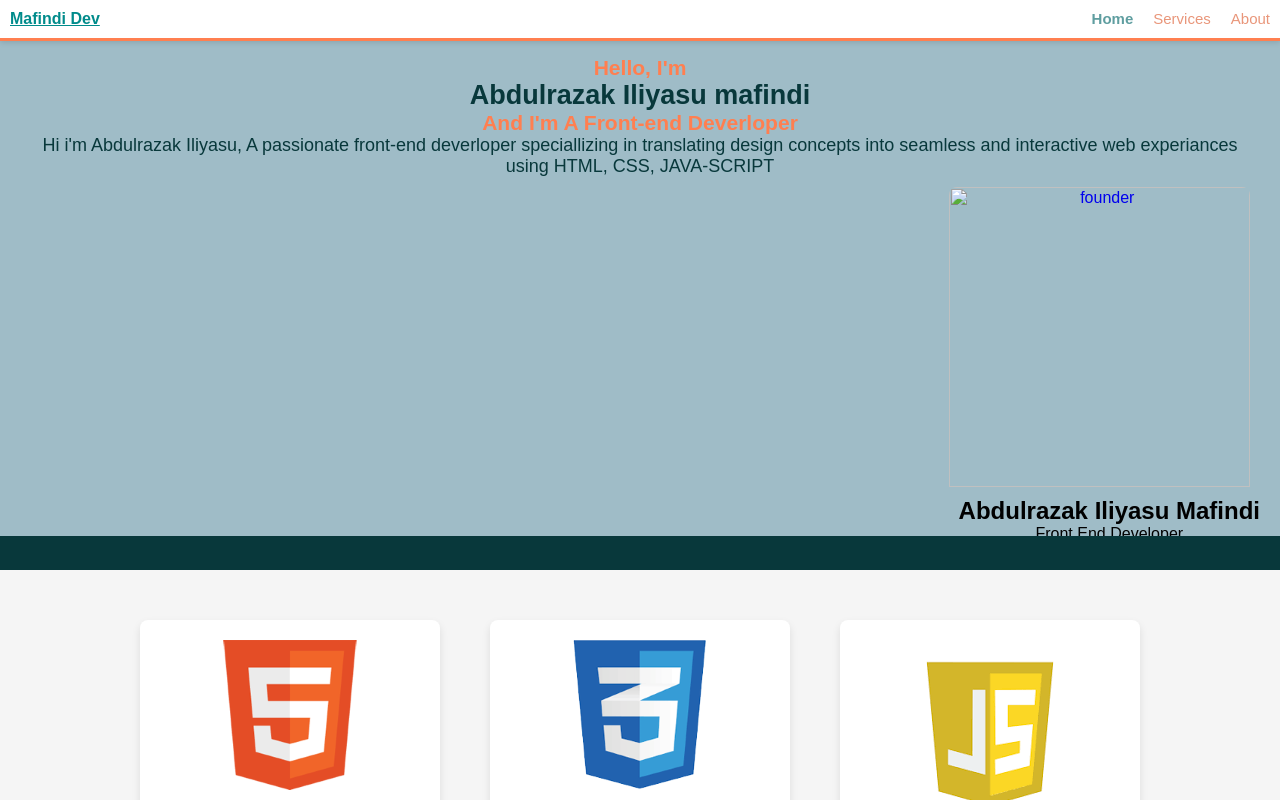
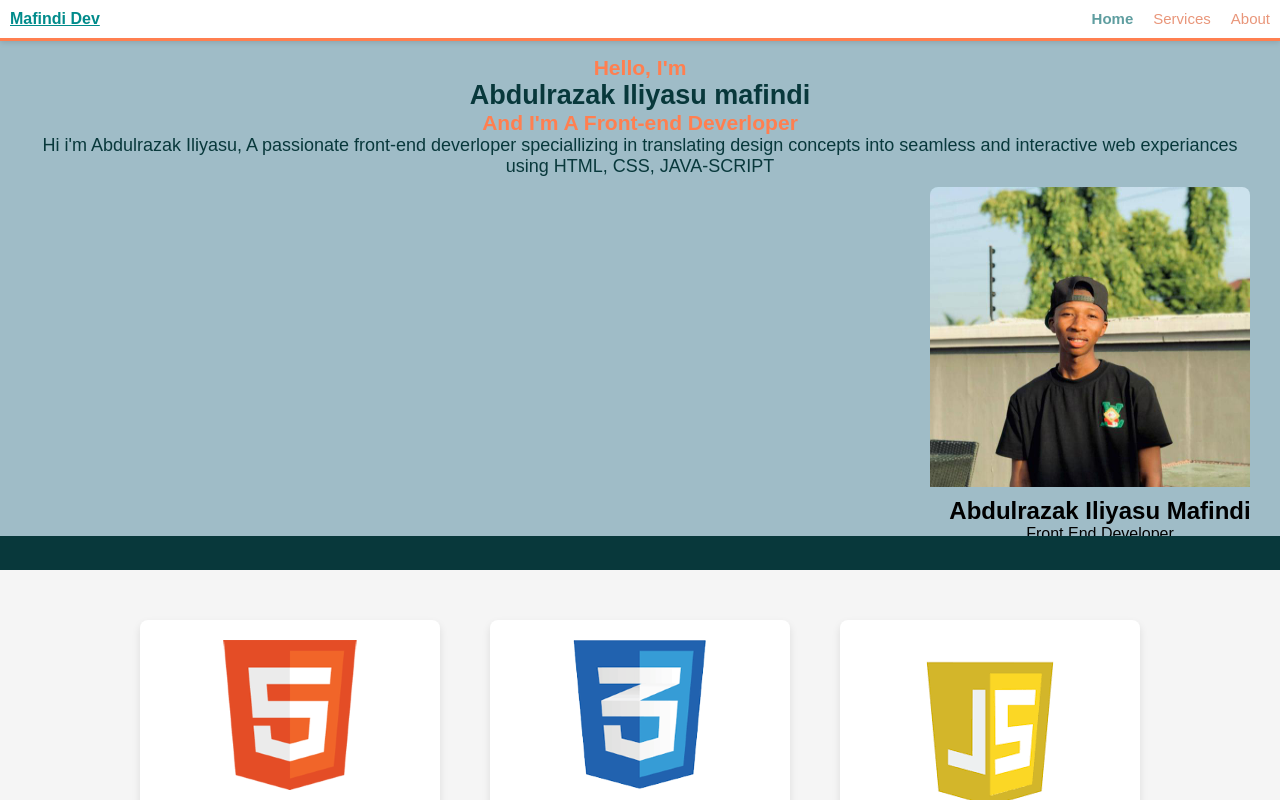
Before and after one commit to mafindijr/mafindi-s-dev, a plain HTML site: page index.html in a window 1280 px wide. Drawn offline with Linux system fonts and the light colour scheme; files whose address does not match are found by name.

Commit message:
Update index.html

```diff
--- a/index.html
+++ b/index.html
@@ -51,8 +51,8 @@
 
 
         <div class="image">
-          <a target="_blank" href="image/abdu.jpg">
-          <img class="abdul" src="image/abdu.jpg" alt="founder">
+          <a target="_blank" href="abdu.jpg">
+          <img class="abdul" src="abdu.jpg" alt="founder">
         </a>
           <h1>Abdulrazak Iliyasu Mafindi</h1>
           <p>Front End Developer</p>
```
